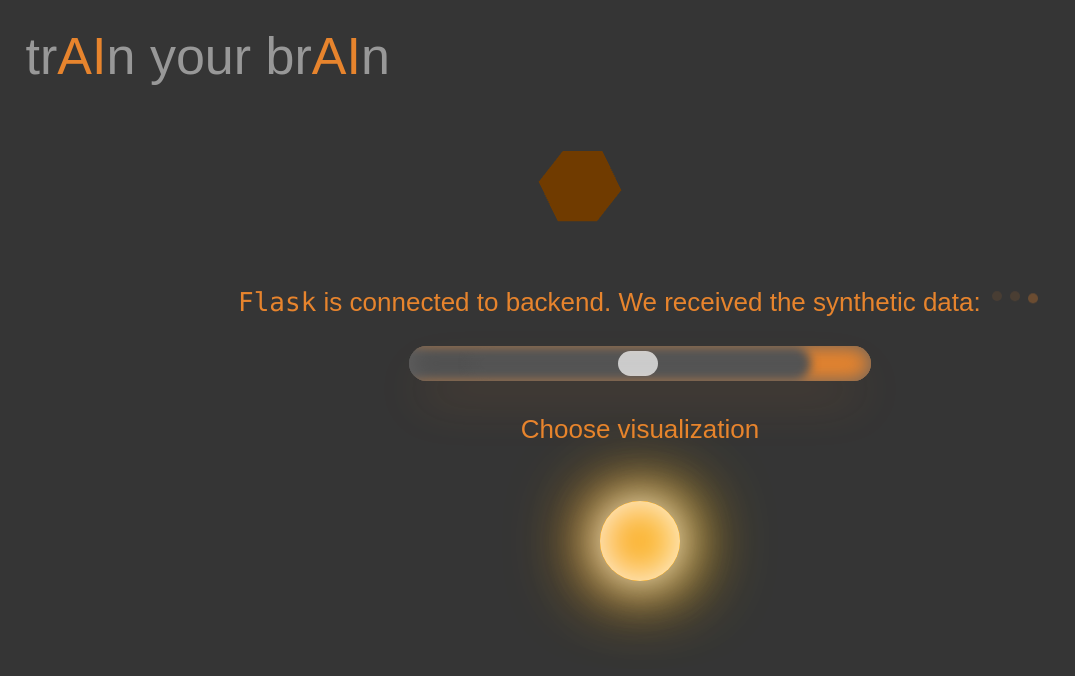
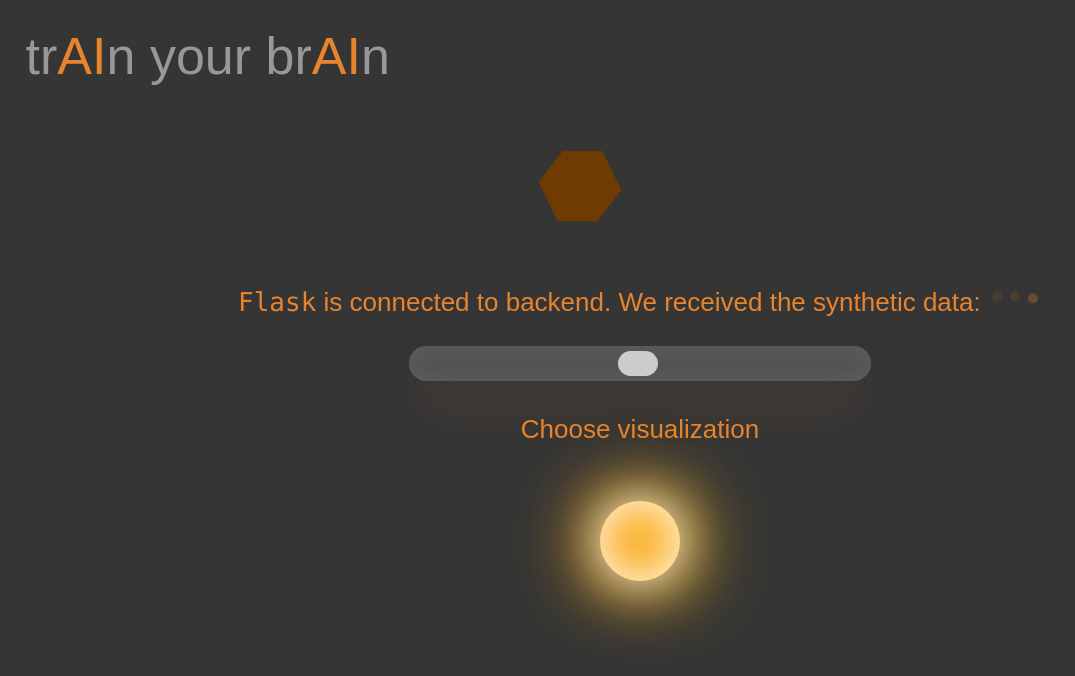
Before and after one commit to Akai-sudo/train, a React (Create React App) app: page / in a window 1280 px wide. Shown: the top 676 px of the page, without its empty margins (0-1075 px from the left). Built offline with nearby package versions, Linux system fonts and the light colour scheme; a web font is replaced by a local one.

Commit message:
text box shadow popravki

```diff
--- a/src/App.css
+++ b/src/App.css
@@ -134,7 +134,8 @@
   height: 35px;
   border-radius: 9999px;
   background: rgb(152, 152, 152, 0.3);
-  box-shadow: 0 25px 50px -12px rgba(231, 132, 45, 0.3), inset 0 0 20px #626161, inset -60px 0 10px #E7842D, inset 60px 0 10px rgb(81, 81, 81);
+  box-shadow: 0 25px 50px -12px rgba(231, 132, 45, 0.3), inset 0 0 20px #626161;
+  /* box-shadow: 0 25px 50px -12px rgba(231, 132, 45, 0.3), inset 0 0 20px #626161, inset -60px 0 10px #E7842D, inset 60px 0 10px rgb(81, 81, 81); */
   /* inner white */
   ;
   outline: none;
```
